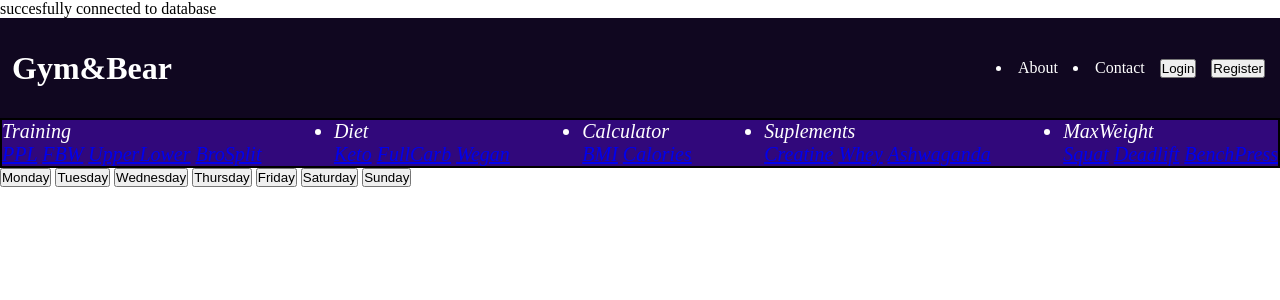
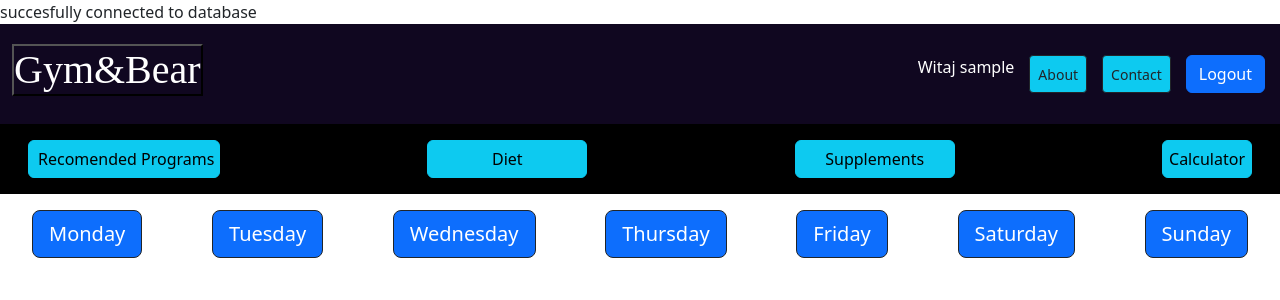
Before and after one commit to FrontMaybeBackend/GymBear, a PHP site: page /MainAdmin.php in a window 1280 px wide. Shown: the top 300 px of the page. Run offline with PHP 8.4, Linux system fonts and the light colour scheme; the visitor is signed in with stand-in values (Sample User, id 1).

Commit message:
make admin site

```diff
--- a/Main.php
+++ b/Main.php
@@ -12,9 +12,9 @@
 
 require_once('config.php');
 $connection = mysqli_connect("localhost", "root" ,"", "gymweb");
-
+$pplR = $_SESSION["pplR"];
 $user_name = $_SESSION["username"];
-
+$pplW = $_SESSION["pplWorkout"];
 
 if($_SERVER["REQUEST_METHOD"] == "POST") {
 	$monday = $_POST["monday"];
@@ -153,7 +153,7 @@ Calculator
 </div>
 </form>
 
-	<form method ="POST" action="<?php $_SERVER["PHP_SELF"]?>">
+	<form  id ="days" method ="POST" action="<?php $_SERVER["PHP_SELF"]?>">
 	<div class="  d-flex justify-content-between m-3 "  role="group">
 
 	<input  class = "btn btn-primary btn-lg border border-dark mx-3 " type="submit" name="monday" value="Monday"></input>
@@ -187,6 +187,7 @@ Calculator
 
 	 <button name= "brs" type="button" class="btn btn-primary text-uppercase text-center badge bg-dark text-wrap">Bro Split</button>
 	 <button name= "fbw" type="button" class="btn btn-primary text-uppercase text-center badge bg-dark text-wrap">Full body workout</button>
+
 </ul>
 	</div>
 <?php
@@ -455,6 +456,7 @@ if(isset($ppl)) {
 	<button id="addE" name="addExc" type ="button" class ="btn btn-outline-dark mb-3 btn-sm" >+</button>
 	</div>
 	<?php
+
 }
 ?>
 
--- a/MainAdmin.php
+++ b/MainAdmin.php
@@ -1,8 +1,14 @@
 <?php
+
 session_start();
 
+//SPRAWDZA CZY ZMIENNA JEST W SESJI !
+include_once("Main.php");
 require_once('config.php');
 $connection = mysqli_connect("localhost", "root" ,"", "gymweb");
+
+$_SESSION["pplWorkout"] = $pplW;
+
 
 ?>
 
@@ -17,94 +23,9 @@ $connection = mysqli_connect("localhost", "root" ,"", "gymweb");
     <link  rel="stylesheet" type="text/css" href="Main_style.css">
 </head>
 <body>
-<header class="All">
-		<h1 class="LOGO">
-			Gym&Bear
-
-		</h1>
-
-		<nav class="UL_NAV">
-			</ul>
-			<li>About</li>
-			<li>Contact</li>
-
-
-			<form class="Login" action="loginpanel.php">
-				<input id="Login" type="submit" value="Login">
-			</form>
-			<form class="Register" action="register.php">
-				<input id="Register" type="submit" value="Register">
-			</form>
-			</ul>
-		</nav>
-	</header>
 
 
 
 
-	<ul class="APP">
-		<li class="Training">Training
-			<div class="Training-dropdown">
-				<a href="#"> PPL</a>
-				<a href="#"> FBW</a>
-				<a href="#"> UpperLower</a>
-				<a href="#"> BroSplit</a>
-			</div>
-		</li>
-
-		<li class="Diet"> Diet
-			<div class="Diet-dropdown">
-				<a href="#">Keto</a>
-				<a href="#">FullCarb</a>
-				<a href="#">Wegan</a>
-			</div>
-		</li>
-
-		<li class="CC"> Calculator
-			<div class="CC-dropdown">
-				<a href="#">BMI</a>
-				<a href="#">Calories</a>
-			</div>
-		</li>
-		<li class="Suple"> Suplements
-			<div class="Suple-dropdown">
-				<a href="#">Creatine</a>
-				<a href="#">Whey</a>
-				<a href="#">Ashwaganda</a>
-			</div>
-		</li>
-		<li class="Max"> MaxWeight
-			<div class="Max-dropdown">
-				<a href="#">Squat</a>
-				<a href="#">Deadlift</a>
-				<a href="#">BenchPress</a>
-			</div>
-		</li>
-	</ul>
-
-	<div class="DAYS">
-		<button>
-			<div class="monday">Monday</div>
-		</button>
-		<button>
-			<div class="tuesday">Tuesday</div>
-		</button>
-		<button>
-			<div class="wednesday">Wednesday</div>
-		</button>
-		<button>
-			<div class="thursday">Thursday</div>
-		</button>
-		<button>
-			<div class="friday">Friday</div>
-		</button>
-		<button>
-			<div class="saturday">Saturday</div>
-		</button>
-		<button>
-			<div class="sunday">Sunday</div>
-		</button>
-
-
 </body>
 </html>
```
Also changed, not shown: loginpanel.php (+7 -0 lines).
